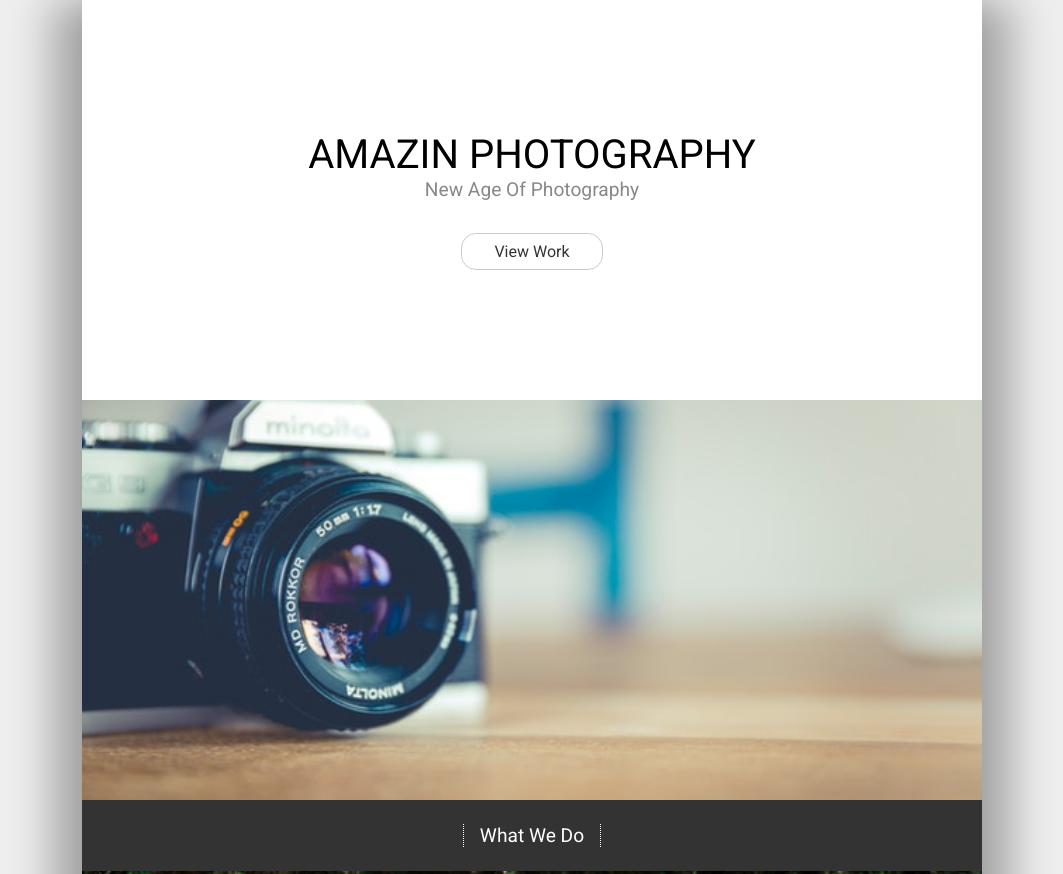
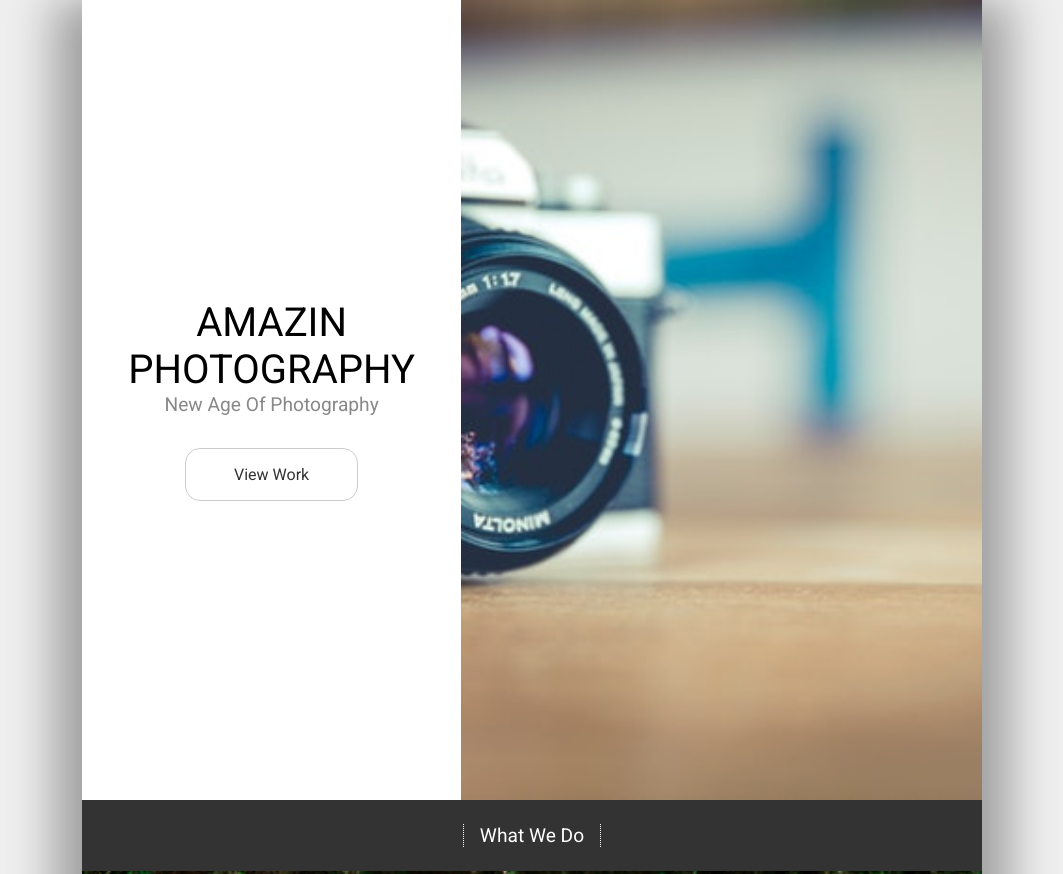
Before and after one commit to simon125/amazing-photography, a plain HTML site: page index.html in a window 1280 px wide. Shown: the top 874 px of the page, without its empty margins (108-1171 px from the left). Drawn offline with Linux system fonts and the light colour scheme.

Commit message:
added media queries for desktop and up, change size of button

```diff
--- a/css/style.css
+++ b/css/style.css
@@ -68,7 +68,7 @@ main{
     margin: 2rem 0 0;
     text-decoration: none;
     color: #333;
-transition: background 500ms ease;
+    transition: background 500ms ease;
 }
 
 .btn:hover{
@@ -106,3 +106,24 @@ footer h3{
     font-size: 3rem;
     margin-bottom: 0;
 }
+
+/* Screen Sizes 500px and Up */
+@media(min-width: 500px){
+    #landing{
+        display: flex;
+        height: 100%;
+    }
+    #landing-text{
+        height: 100vh;
+    }
+    #landing-image{
+        height: 100vh;
+    }
+}
+
+/* Screen Sizes 700px and Up */
+@media (min-width: 700px){
+    .btn{
+        padding: 1rem 3rem;
+    }
+}
```
